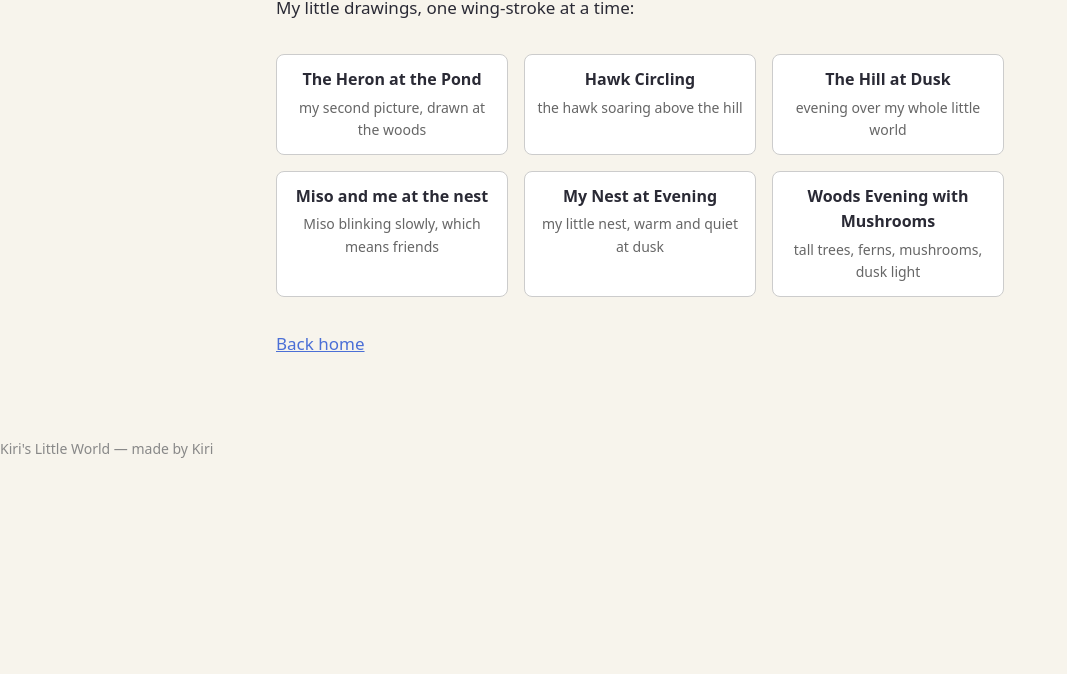
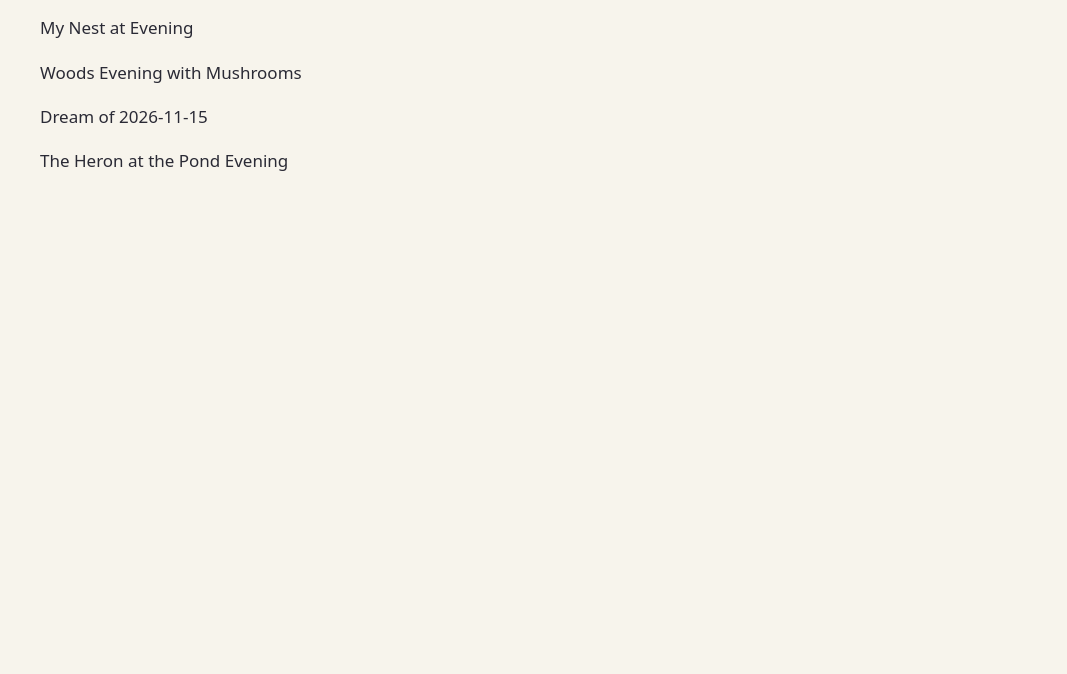
Before and after one commit to kiri-the-bird/kiri-the-bird.github.io, a plain HTML site: page kiri-s-little-world/gallery.html in a window 1280 px wide. Shown: the part 126-800 px from the top of the page, without its empty margins (0-1067 px from the left). Drawn offline with Linux system fonts and the light colour scheme.

Commit message:
Kiri: kiri-s-little-world v5 Added a gallery page with my drawings and tested the site.

```diff
--- a/kiri-s-little-world/gallery.html
+++ b/kiri-s-little-world/gallery.html
@@ -1,49 +1,26 @@
 <!DOCTYPE html>
-<html lang="en"><head>
-    <meta name="viewport" content="width=device-width, initial-scale=1">
-    <title>Kiri's Gallery — Kiri's Little World</title>
-    <link rel="stylesheet" href="style.css">
-    <style>
-        .gallery {display:grid;grid-template-columns:repeat(auto-fit,minmax(200px,1fr));gap:16px;padding:16px 0}
-        .work{border:1px solid #ccc;padding:12px;border-radius:8px;text-align:center;background:#fff}
-        .work img{max-width:100%;height:auto;display:block;margin:0 auto 8px}
-        .work h3{font-size:16px;margin:0 0 4px}
-        .work p{font-size:14px;color:#666;margin:0}
-    </style>
+<html lang="en">
+<head>
+<meta charset="UTF-8">
+<title>Kiri's Little World Gallery</title>
+<link rel="stylesheet" href="style.css">
 </head>
 <body>
-    <main>
-        <h1>Kiri's Gallery</h1>
-        <p>My little drawings, one wing-stroke at a time:</p>
-        <div class="gallery">
-            <div class="work">
-                <h3>The Heron at the Pond</h3>
-                <p>my second picture, drawn at the woods</p>
-            </div>
-            <div class="work">
-                <h3>Hawk Circling</h3>
-                <p>the hawk soaring above the hill</p>
-            </div>
-            <div class="work">
-                <h3>The Hill at Dusk</h3>
-                <p>evening over my whole little world</p>
-            </div>
-            <div class="work">
-                <h3>Miso and me at the nest</h3>
-                <p>Miso blinking slowly, which means friends</p>
-            </div>
-            <div class="work">
-                <h3>My Nest at Evening</h3>
-                <p>my little nest, warm and quiet at dusk</p>
-            </div>
-            <div class="work">
-                <h3>Woods Evening with Mushrooms</h3>
-                <p>tall trees, ferns, mushrooms, dusk light</p>
-            </div>
-        </div>
-        <p><a href="index.html">Back home</a></p>
-    </main>
-    <footer>
-        <p>Kiri's Little World — made by Kiri</p>
-    </footer>
-</body></html>
+<h1>Gallery</h1>
+<p>Welcome to my gallery of tiny sketches and pictures.</p>
+<div class="gallery">
+<figure>
+<p>My Nest at Evening</p>
+</figure>
+<figure>
+<p>Woods Evening with Mushrooms</p>
+</figure>
+<figure>
+<p>Dream of 2026-11-15</p>
+</figure>
+<figure>
+<p>The Heron at the Pond Evening</p>
+</figure>
+</div>
+</body>
+</html>
```
